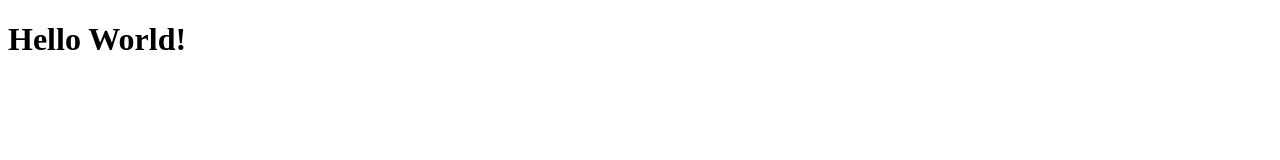
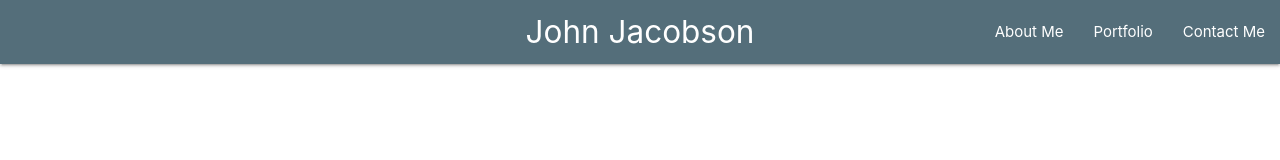
Before and after one commit to JohnDJake/portfolio-v2, a plain HTML site: page index.html in a window 1280 px wide. Drawn offline with nearby package versions, Linux system fonts and the light colour scheme; files that its build step writes are made by us from their sources.

Commit message:
added nav

```diff
--- a/assets/js/script.js
+++ b/assets/js/script.js
@@ -0,0 +1,4 @@
+$(document).ready(function(){
+    // Initialize the mobile sidenav
+    $('.sidenav').sidenav();
+  });
--- a/index.html
+++ b/index.html
@@ -1,11 +1,45 @@
 <!DOCTYPE html>
 <html lang="en">
+
 <head>
     <meta charset="UTF-8">
     <meta name="viewport" content="width=device-width, initial-scale=1.0">
     <title>John Jacobson</title>
+
+    <!-- Material Icons -->
+    <link href="https://fonts.googleapis.com/icon?family=Material+Icons" rel="stylesheet">
+    <!-- Materialize CSS -->
+    <link rel="stylesheet" href="https://cdnjs.cloudflare.com/ajax/libs/materialize/1.0.0/css/materialize.min.css">
+    <!-- My CSS -->
+    <link rel="stylesheet" href="assets/js/style.css">
+
+    <!-- jQuery -->
+    <script src="https://code.jquery.com/jquery-3.5.1.min.js"
+        integrity="sha384-ZvpUoO/+PpLXR1lu4jmpXWu80pZlYUAfxl5NsBMWOEPSjUn/6Z/hRTt8+pR6L4N2"
+        crossorigin="anonymous"></script>
+    <!-- Materialize JS -->
+    <script src="https://cdnjs.cloudflare.com/ajax/libs/materialize/1.0.0/js/materialize.min.js"></script>
+    <!-- My JS -->
+    <script src="assets/js/script.js"></script>
 </head>
+
 <body>
-    <h1>Hello World!</h1>
+    <nav>
+        <div class="nav-wrapper blue-grey darken-1">
+            <a href="#" class="brand-logo center">John Jacobson</a>
+            <a href="#" data-target="mobile-nav" class="sidenav-trigger"><i class="material-icons">menu</i></a>
+            <ul class="right hide-on-med-and-down">
+                <li><a href="#">About Me</a></li>
+                <li><a href="portfolio.html">Portfolio</a></li>
+                <li><a href="contact.html">Contact Me</a></li>
+            </ul>
+            <ul class="sidenav" id="mobile-nav">
+                <li><a href="#">About Me</a></li>
+                <li><a href="portfolio.html">Portfolio</a></li>
+                <li><a href="contact.html">Contact Me</a></li>
+            </ul>
+        </div>
+    </nav>
 </body>
+
 </html>
```
